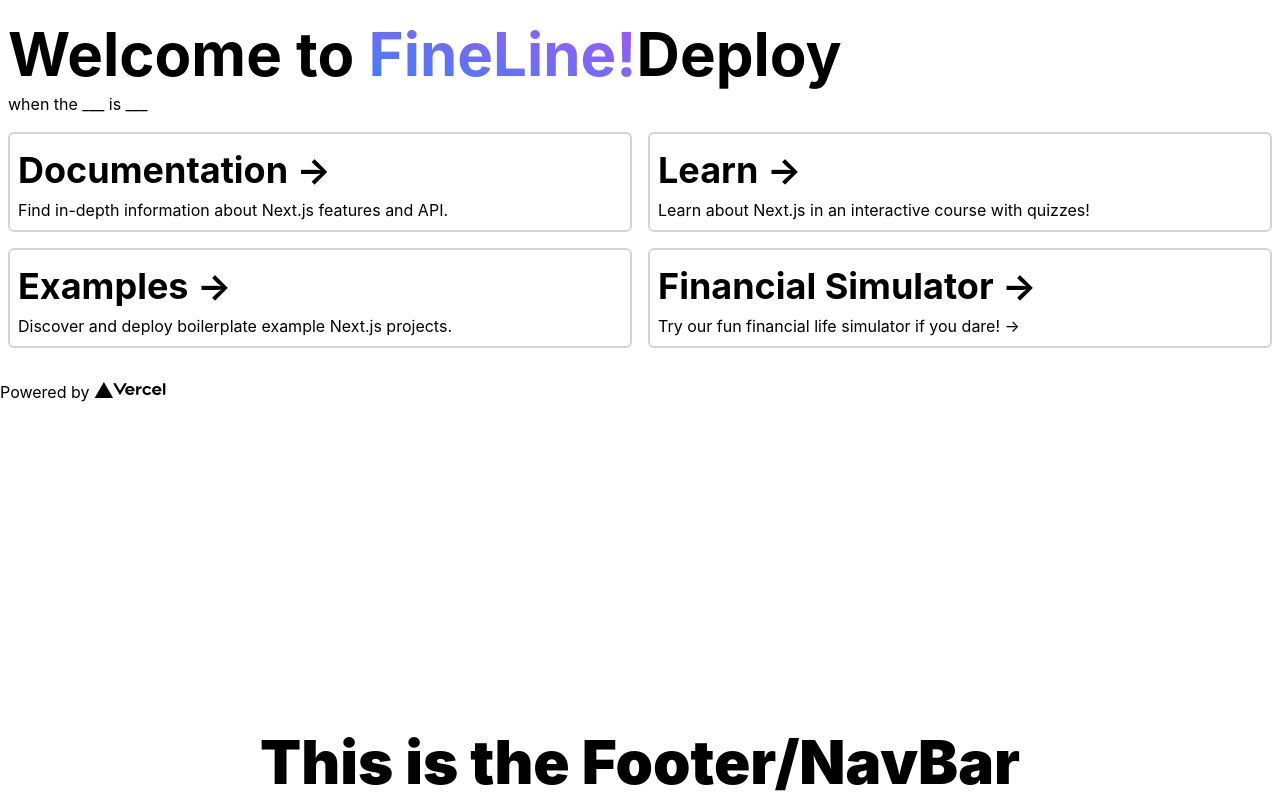
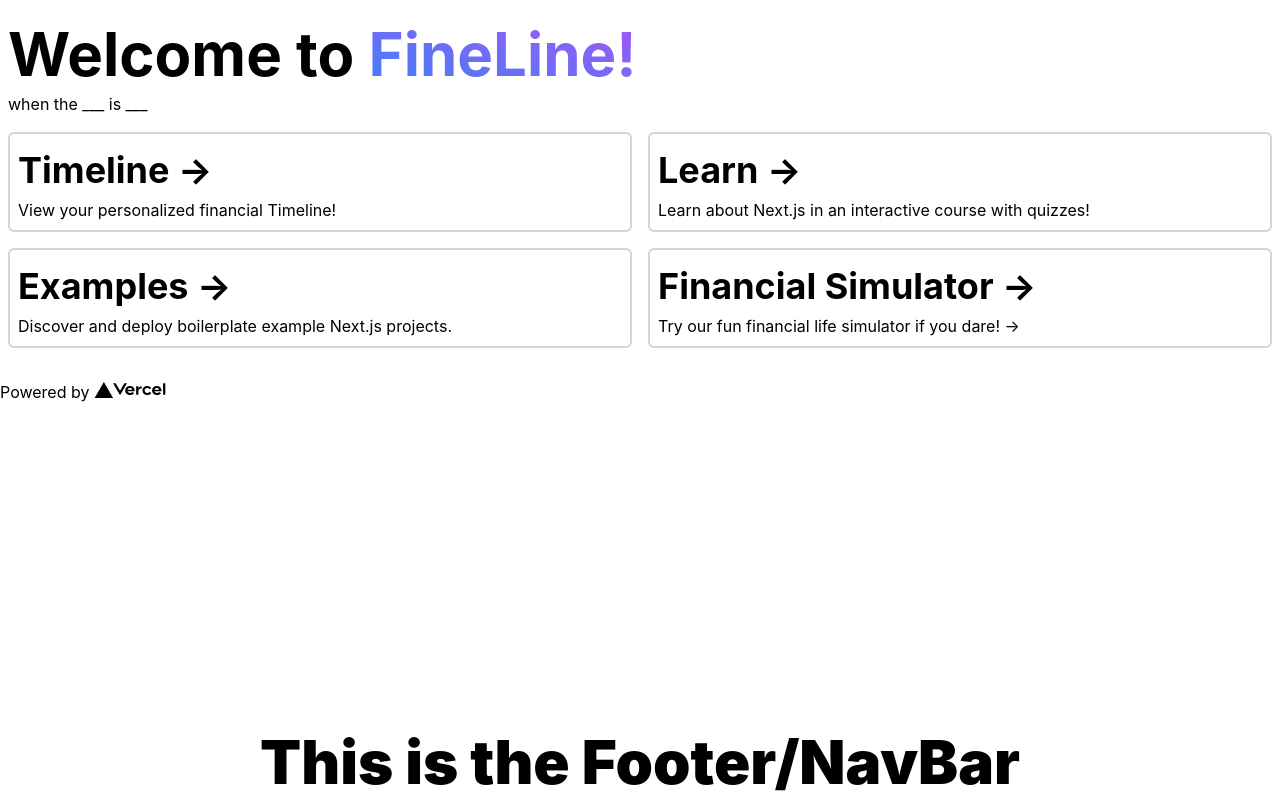
Before and after one commit to jacksonwelsh/hackdfw22, a Next.js app: page / in a window 1280 px wide. Built offline with nearby package versions, Linux system fonts and the light colour scheme.

Commit message:
Fixed some text, added Timeline card and back arrow on Timeline page.

```diff
--- a/pages/index.tsx
+++ b/pages/index.tsx
@@ -20,16 +20,16 @@ const Home: NextPage = () => {
             className="text-transparent bg-gradient-to-tr from-blue-500 to-purple-500 bg-clip-text"
           >
             FineLine!
-          </a>Deploy
+          </a>
         </h1>
 
         <p className="">when the ___ is ___</p>
 
         <div className="grid grid-cols-2 gap-4 my-4">
-          <a href="https://nextjs.org/docs" className="">
+          <a href="/timeline" className="">
             <Card>
-              <h2>Documentation &rarr;</h2>
-              <p>Find in-depth information about Next.js features and API.</p>
+              <h2>Timeline &rarr;</h2>
+              <p>View your personalized financial Timeline!</p>
             </Card>
           </a>
 
--- a/pages/timeline.tsx
+++ b/pages/timeline.tsx
@@ -5,6 +5,7 @@ const Timeline: NextPage = () => {
   return (
     <main className="container mx-auto px-2">
       <h1>Your Timeline</h1>
+      <a className="text-8xl" href="/">&larr;</a>
       <ol className="relative border-l border-gray-200 dark:border-gray-700">
         <Segment
           title="Home Purchase"
```
